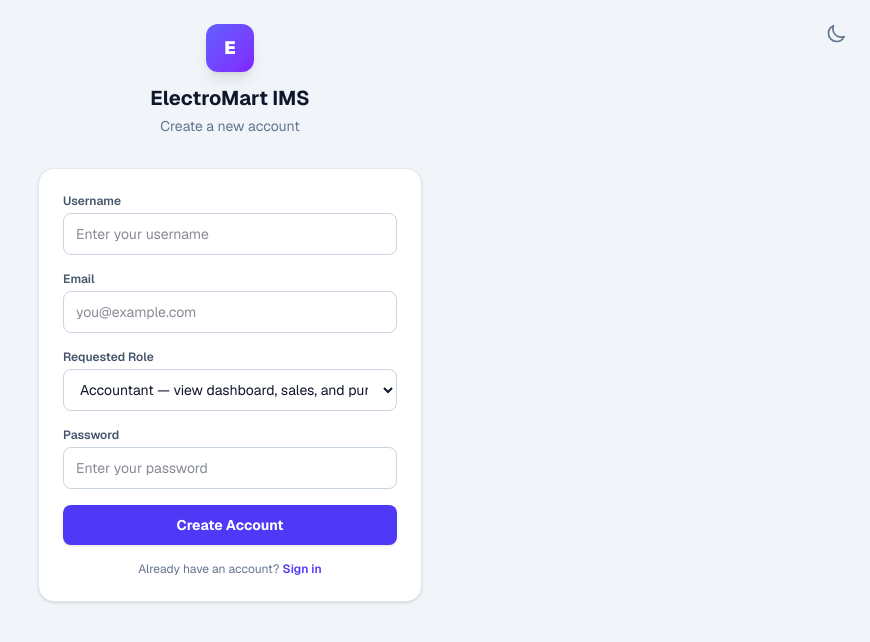
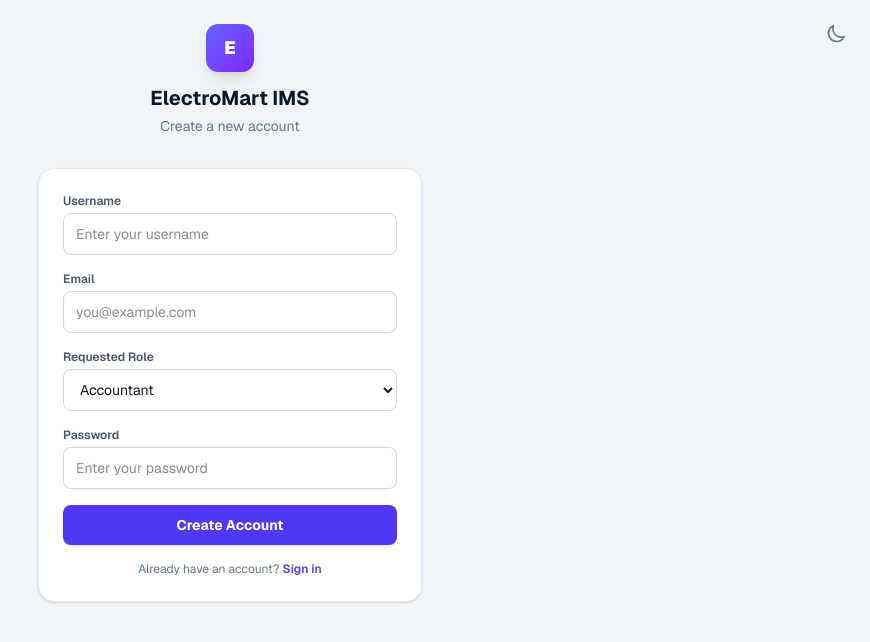
Before and after one commit to keyzdom1/inventory-system, a Next.js app: page /login in a window 1280 px wide. Both pictures are taken after a click on the button "Register". Shown: the top 642 px of the page, without its empty margins (410-1280 px from the left). Built offline with nearby package versions, Linux system fonts and the light colour scheme.

Commit message:
fix: shorten role dropdown options to prevent overflow

```diff
--- a/app/login/page.tsx
+++ b/app/login/page.tsx
@@ -121,9 +121,9 @@ export default function LoginPage() {
                     value={requestedRole}
                     onChange={(e) => setRequestedRole(e.target.value as Role)}
                   >
-                    <option value="salesperson">Salesperson — record sales, view products, manage customers</option>
-                    <option value="manager">Manager — full access to all features</option>
-                    <option value="accountant">Accountant — view dashboard, sales, and purchase reports</option>
+                    <option value="salesperson">Salesperson</option>
+                    <option value="manager">Manager</option>
+                    <option value="accountant">Accountant</option>
                   </select>
                 </div>
               </>
```
